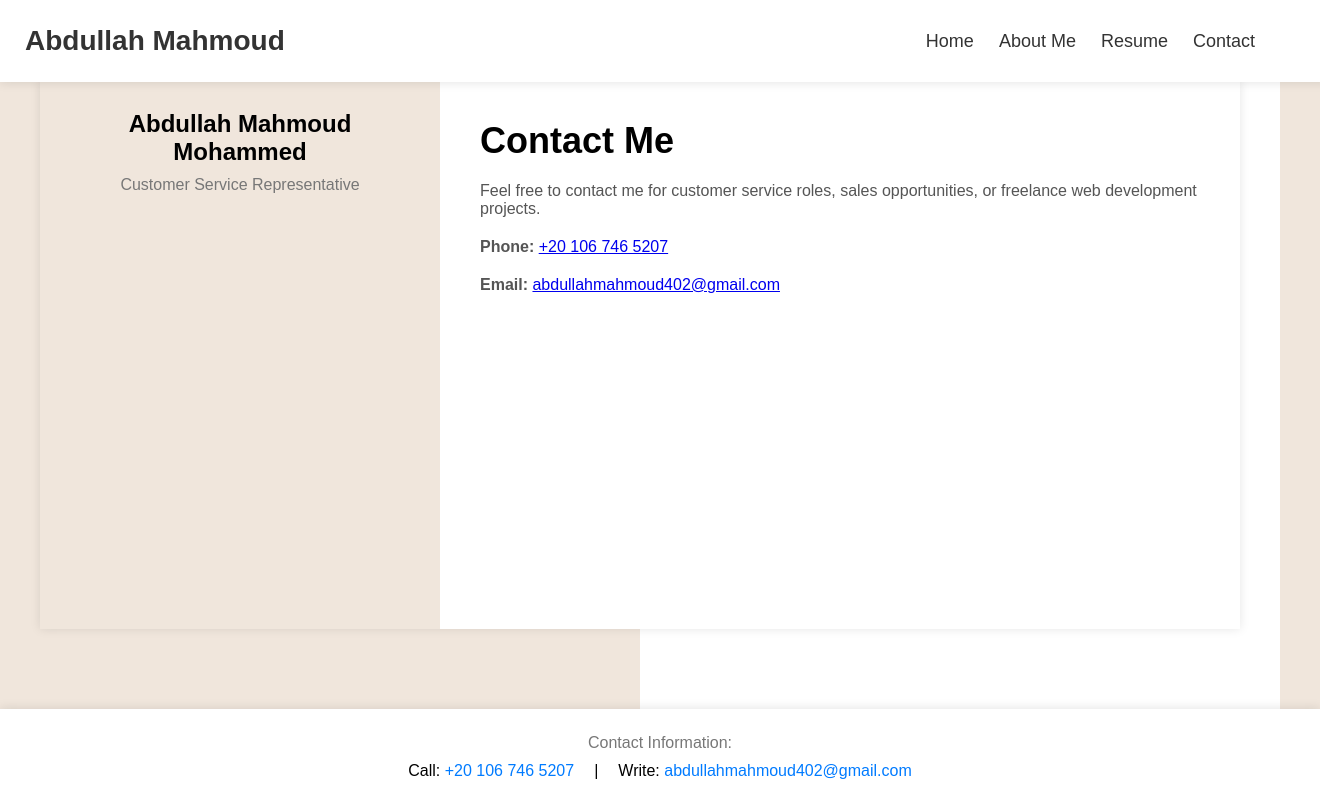
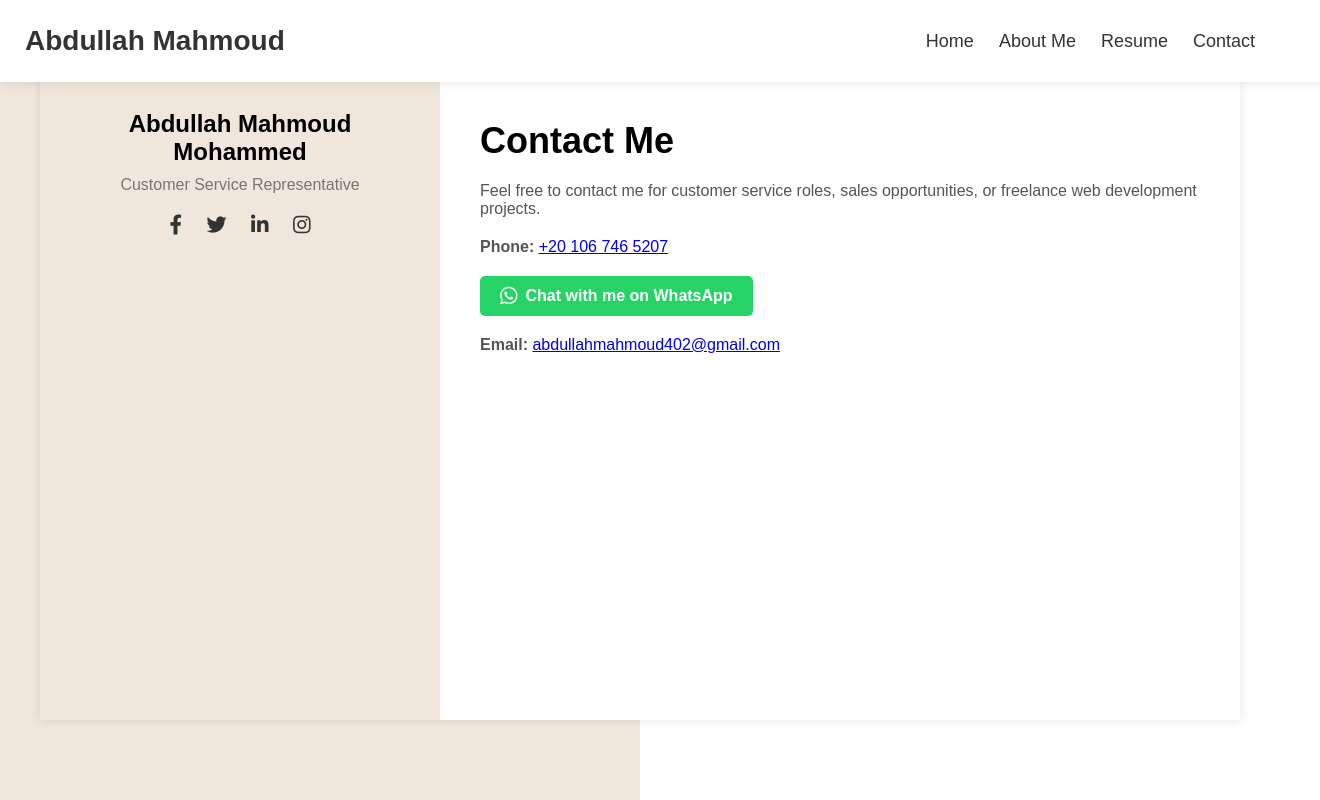
Before and after one commit to Abdullahmahmod/my-cv, a plain HTML site: page contact.html in a window 1280 px wide. Shown: the whole page, 1320 px wide, since content can reach past the window. Drawn offline with Linux system fonts and the light colour scheme.

Commit message:
edit paths

```diff
--- a/contact.html
+++ b/contact.html
@@ -5,6 +5,10 @@
     <meta name="viewport" content="width=device-width, initial-scale=1.0" />
     <title>Contact - Abdullah Mahmoud</title>
     <link rel="stylesheet" href="style.css" />
+    <link
+      href="https://cdnjs.cloudflare.com/ajax/libs/font-awesome/5.15.3/css/all.min.css"
+      rel="stylesheet"
+    />
   </head>
   <body>
     <header class="main-header">
@@ -46,6 +50,13 @@
           <strong>Phone:</strong>
           <a href="tel:+201067465207">+20 106 746 5207</a>
         </p>
+        <a
+          href="https://wa.me/201067465207"
+          target="_blank"
+          class="whatsapp-button"
+        >
+          <i class="fab fa-whatsapp"></i> Chat with me on WhatsApp
+        </a>
         <p>
           <strong>Email:</strong>
           <a href="mailto:abdullahmahmoud402@gmail.com"
@@ -54,19 +65,5 @@
         </p>
       </div>
     </div>
-
-    <footer class="footer">
-      <p>Contact Information:</p>
-      <div class="contact-info">
-        <span>Call: <a href="tel:+201067465207">+20 106 746 5207</a></span>
-        <span> | </span>
-        <span
-          >Write:
-          <a href="mailto:abdullahmahmoud402@gmail.com"
-            >abdullahmahmoud402@gmail.com</a
-          ></span
-        >
-      </div>
-    </footer>
   </body>
 </html>
--- a/style.css
+++ b/style.css
@@ -93,6 +93,27 @@ body {
   text-decoration: none;
   font-size: 20px;
 }
+.whatsapp-button {
+  display: inline-flex;
+  align-items: center;
+  padding: 10px 20px;
+  background-color: #25d366; /* WhatsApp green color */
+  color: white;
+  text-decoration: none;
+  border-radius: 5px;
+  font-size: 16px;
+  font-weight: bold;
+  transition: background-color 0.3s ease;
+}
+
+.whatsapp-button:hover {
+  background-color: #1ebd5a; /* Darker WhatsApp green on hover */
+}
+
+.whatsapp-button i {
+  margin-right: 8px; /* Space between icon and text */
+  font-size: 20px; /* Size of the WhatsApp icon */
+}
 
 .content {
   padding: 40px;
```
Also changed, not shown: index.html (+4 -4 lines).
